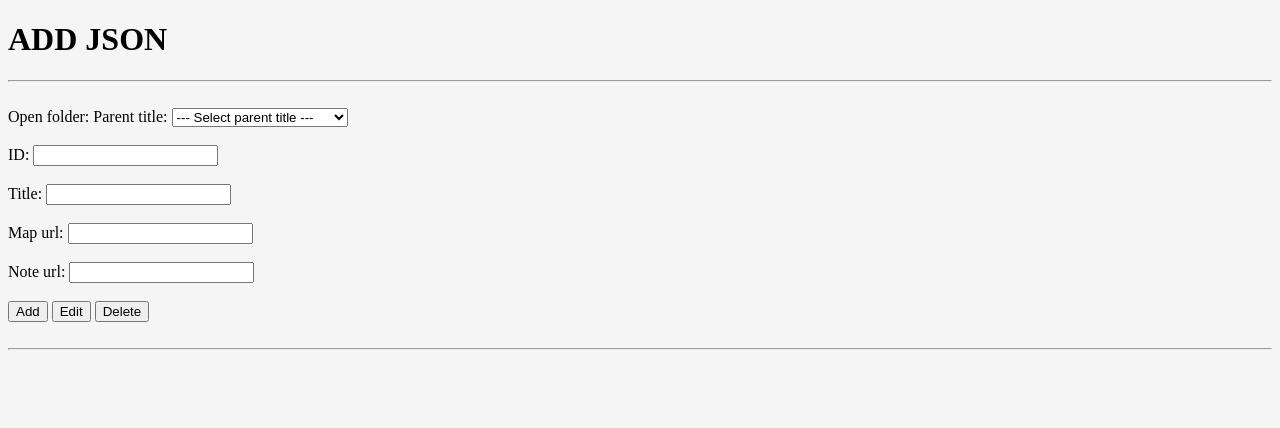
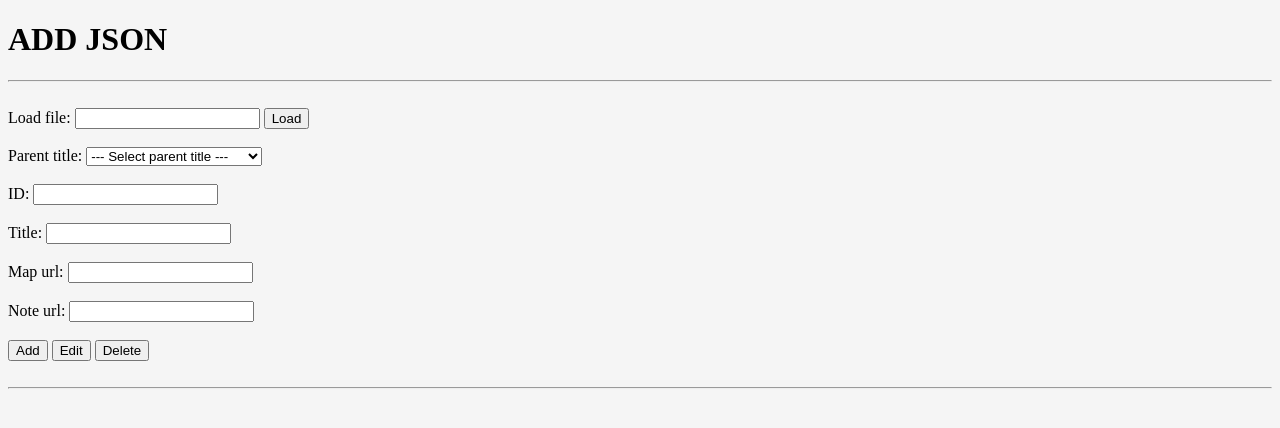
Before and after one commit to hauvi/Json-tool, a PHP site: page / in a window 1280 px wide. Shown: the top 428 px of the page. Run offline with PHP 8.4, Linux system fonts and the light colour scheme.

Commit message:
nút open file

```diff
--- a/php-json/index.php
+++ b/php-json/index.php
@@ -15,7 +15,10 @@
     <form action="" method="get">
         <h1 style="text-transform: uppercase;">add json</h1>
         <hr><br>
-        <label for="path_folder">Open folder:</label>
+        <label for="path_folder">Load file:</label>
+        <input type="text" id="id" name="id">
+        <input type="submit" value="Load" name="submit">
+        <br><br>
         <label for="pa_title">Parent title:</label>
         <select name="pa_title" id="pa_title">
             <?php
```
